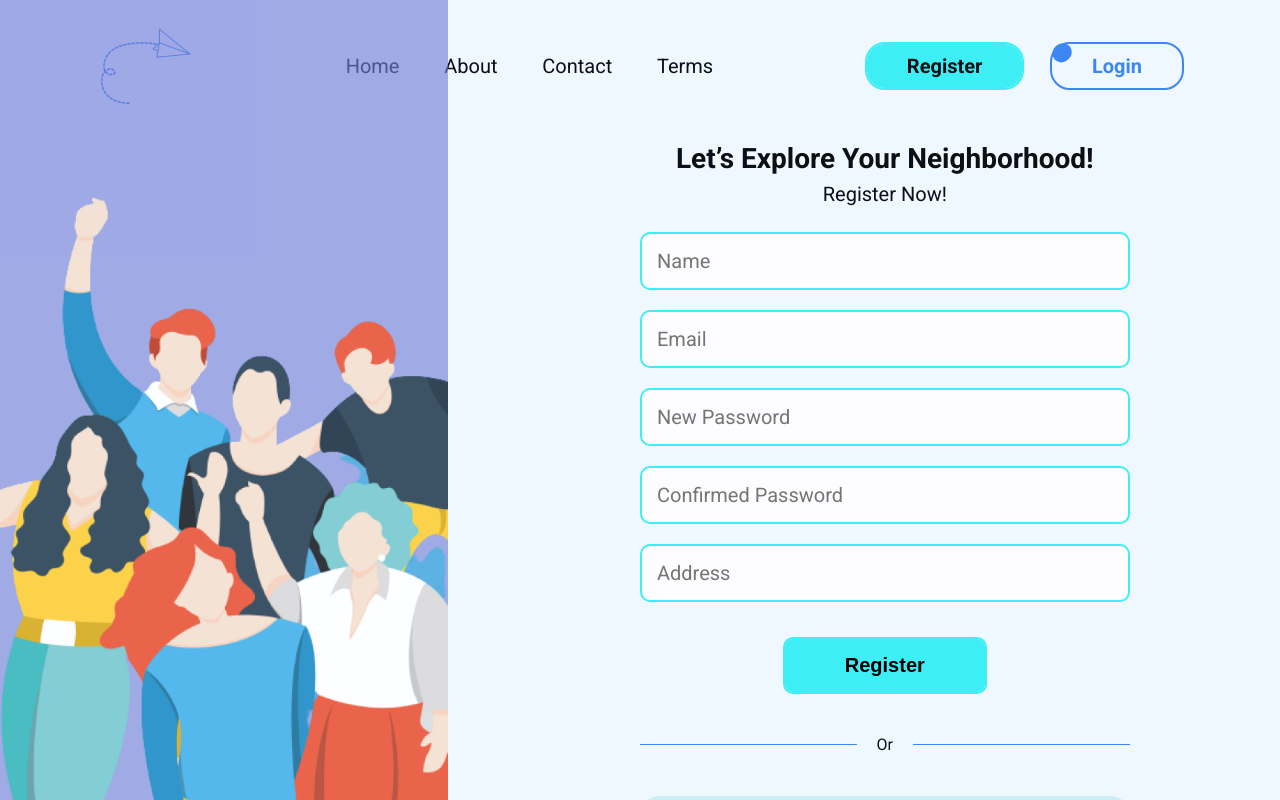
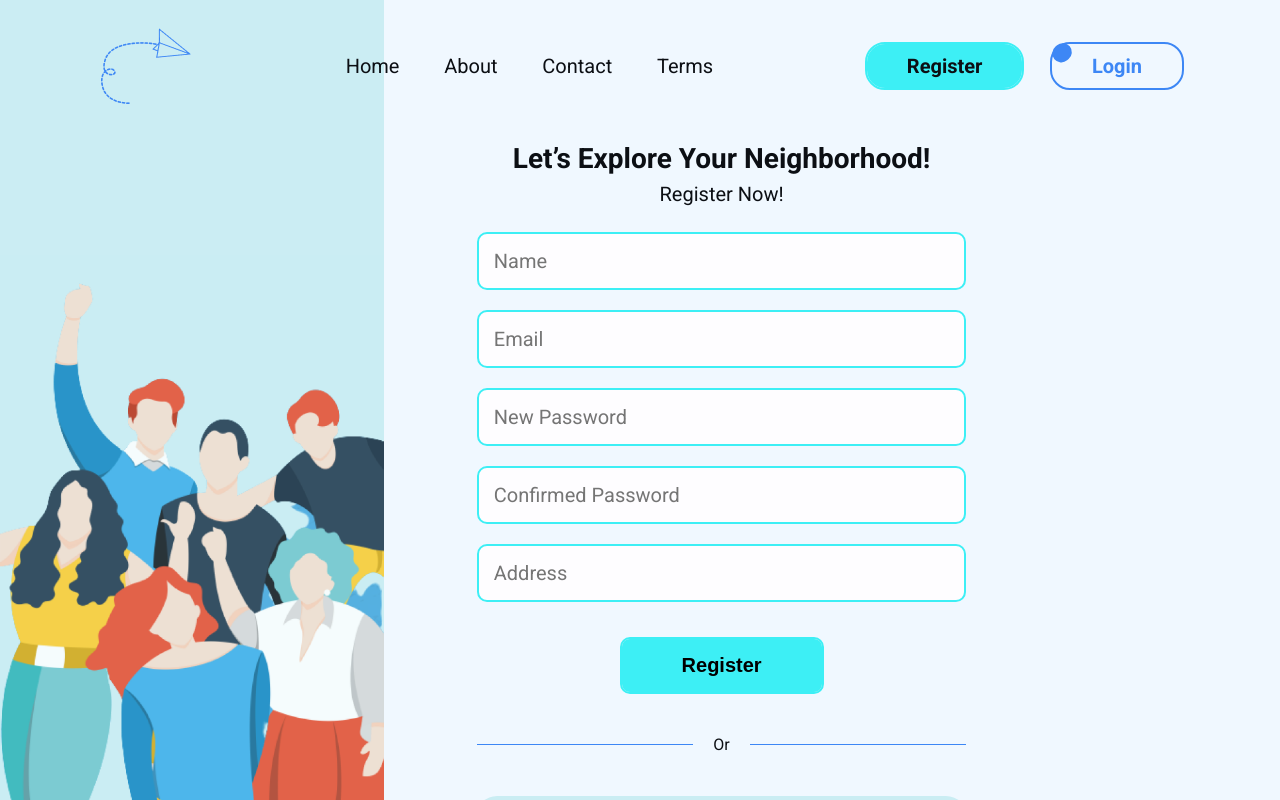
Before and after one commit to Rayy-007/Community-Full-Stack-Project, a React (Vite) app: page /register in a window 1280 px wide. Shown: the top 800 px of the page. Built offline with nearby package versions, Linux system fonts and the light colour scheme.

Commit message:
Fixed Bugs In Register Page

```diff
--- a/src/components/register/register.css
+++ b/src/components/register/register.css
@@ -1,18 +1,20 @@
 .register-container {
   display: flex;
-  justify-content: space-around;
+  /* justify-content: space-evenly; */
+  gap: calc(3vw + 1rem);
 }
 
 /* ----------------------
     Left Image Styling
     -------------------- */
 .left {
-  width: 35%;
-  opacity: 0.8;
+  width: 30%;
+  /* opacity: 0.8; */
+  z-index: -999;
 }
 
 .left-image {
-  background-color: rgba(116, 126, 216, 0.8);
+  background-color: rgba(116, 213, 216, 0.3);
   position: fixed;
   left: 0;
   top: 0;
@@ -20,13 +22,15 @@
 
   display: flex;
   align-items: flex-end;
-  width: 35%;
+  width: 30%;
+  z-index: 22;
 }
 
 .left-image img {
   z-index: -66;
   width: 100%;
-  max-height: 80vh;
+  max-height: 70vh;
+  opacity: 0.8;
 }
 
 /* ------------------------
@@ -38,7 +42,6 @@
 
   display: flex;
   flex-direction: column;
-  /* align-items: flex-start; */
   gap: calc(2vw + 1rem);
 }
 
```
